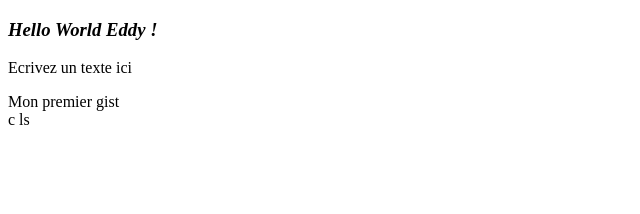
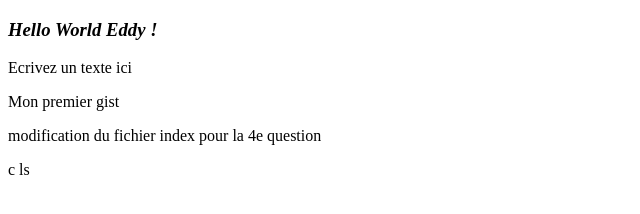
Before and after one commit to Eddyelkhoury/Project1, a plain HTML site: page index.html in a window 1280 px wide. Shown: the whole page, without its empty margins (0-640 px from the left). Drawn offline with Linux system fonts and the light colour scheme.

Commit message:
nouvelle branche

```diff
--- a/index.html
+++ b/index.html
@@ -12,6 +12,6 @@
         <div> <P> Ecrivez un texte ici</P> </div>
 
         <div> Mon premier gist <script src="https://gist.github.com/Eddyelkhoury/aa23b464637c5c3792c112300ff19b67.js"></script></div>
-
+         <p>modification du fichier index pour la 4e question</p>
     </body>c
 </html>ls
```
